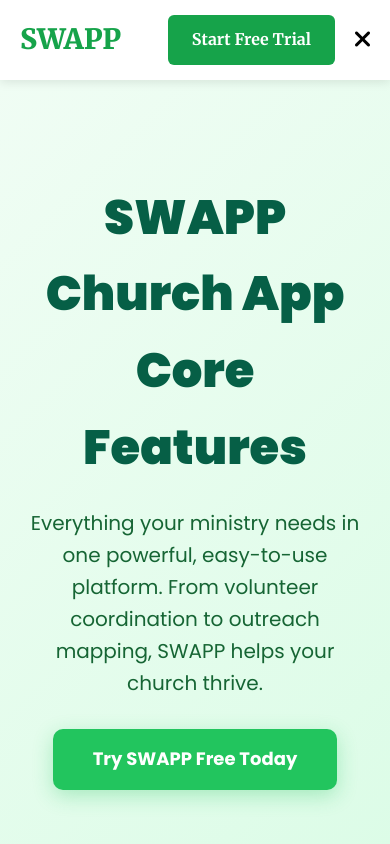
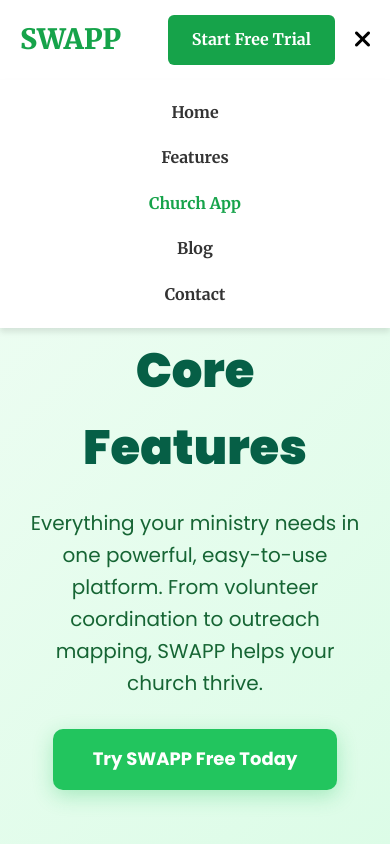
Before and after one commit to Dronesmiths/Swapp-Final, a plain HTML site: page church-app/index.html in a window 390 px wide. Both pictures are taken after a click on the button "Toggle navigation". Shown: the top 844 px of the page. Drawn offline with Linux system fonts and the light colour scheme.

Commit message:
Fix mobile menu visibility, update z-index for pastor animation, and consistency for global header

```diff
--- a/church-app/index.html
+++ b/church-app/index.html
@@ -115,8 +115,9 @@
             <nav class="nav-menu">
                 <ul>
                     <li><a href="/">Home</a></li>
-                    <li><a href="#features">Features</a></li>
+                    <li><a href="/#features">Features</a></li>
                     <li><a href="/church-app/" class="active">Church App</a></li>
+                    <li><a href="/blog/">Blog</a></li>
                     <li><a href="/contact/">Contact</a></li>
                 </ul>
             </nav>
--- a/css/styles.css
+++ b/css/styles.css
@@ -449,6 +449,24 @@ header .container {
   /* Header */
   .nav-menu {
     display: none;
+    position: absolute;
+    top: 100%; /* Below header */
+    left: 0;
+    width: 100%;
+    background: #fff;
+    padding: 20px;
+    box-shadow: 0 4px 6px rgba(0,0,0,0.1);
+    z-index: 999;
+  }
+
+  .nav-menu.active {
+    display: block;
+  }
+
+  .nav-menu ul {
+    flex-direction: column;
+    align-items: center;
+    gap: 20px;
   }
 
   .mobile-menu-btn {
```
Also changed, not shown: contact/index.html (+1 -0 lines), privacy/index.html (+1 -0 lines).
